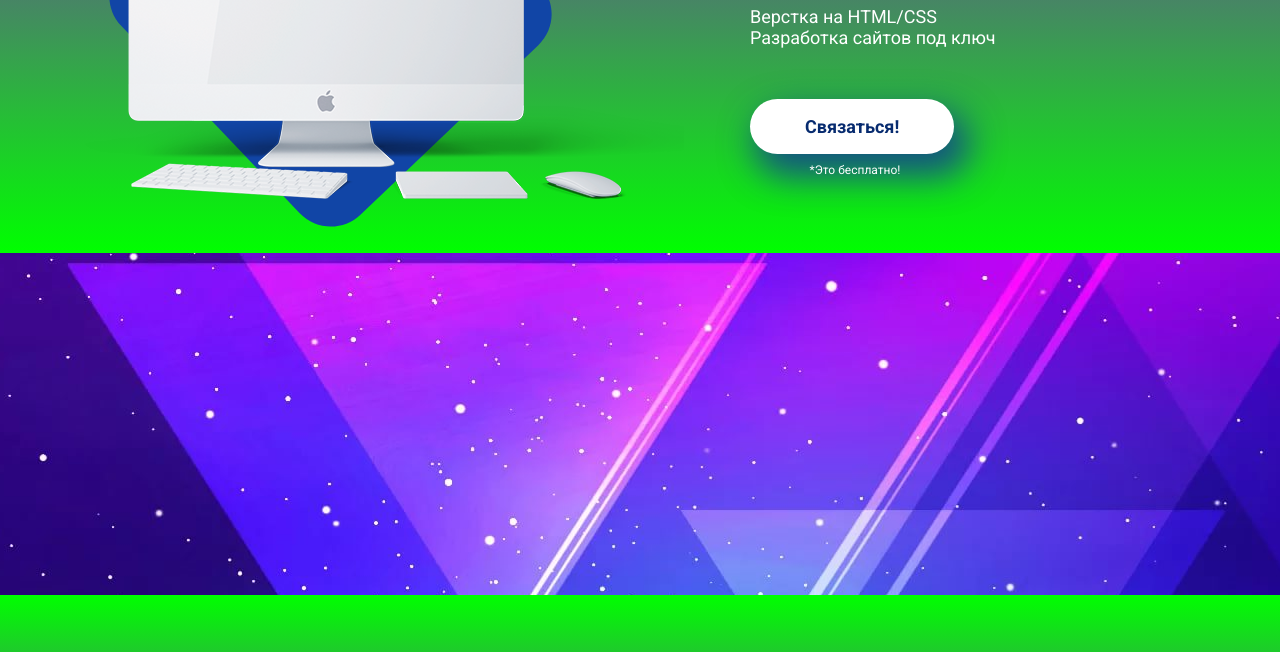
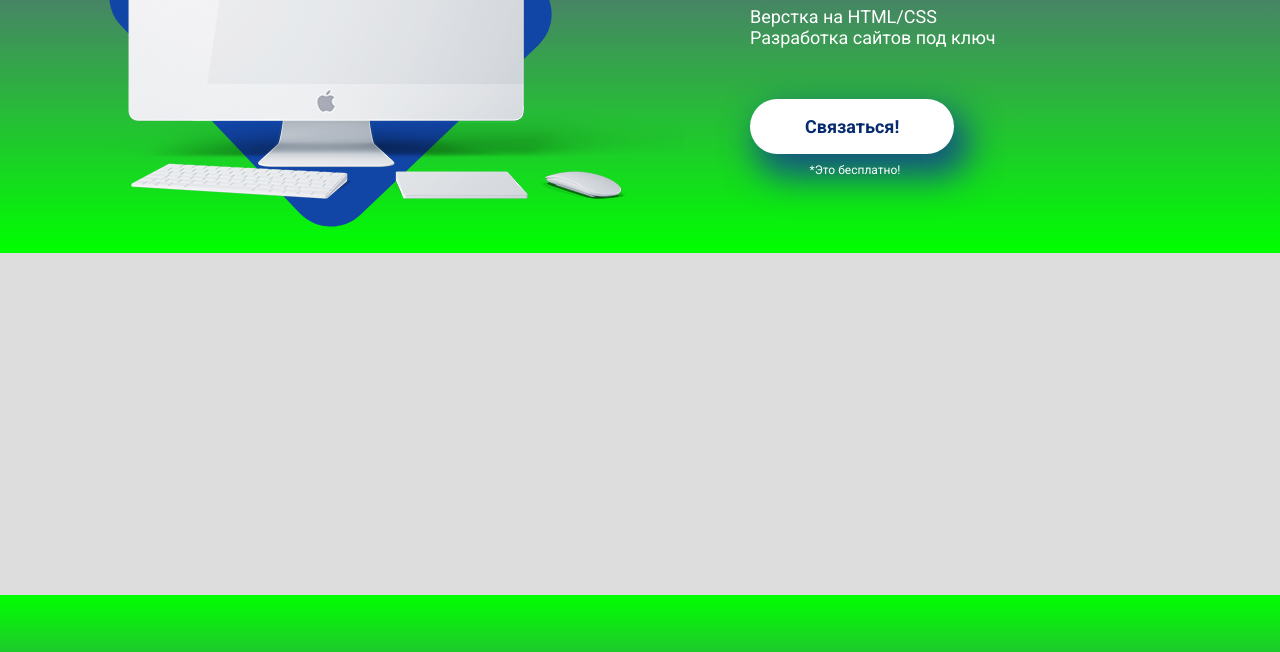
Before and after one commit to DLeZzz/DLeZzz.github.io, a plain HTML site: page index.html in a window 1280 px wide. Shown: the part 276-928 px from the top of the page. Drawn offline with Linux system fonts and the light colour scheme.

Commit message:
Add files via upload

```diff
--- a/css/style.css
+++ b/css/style.css
@@ -58,13 +58,12 @@ header small {
 }
 /* Секция портфолио*/
 .portfolio {
-background-image: url('space.jpg');
-background-position: center ;
+	background-color: #dddddd;
 	padding-top: 44px
 	padding-bottom: 71px;
 }
 .portfolio-block {
-background-image: url('space.jpg');
+background-color: #fff;
 background-position: center ;
 padding-top: 29px;
 padding-bottom: 44px;
```
